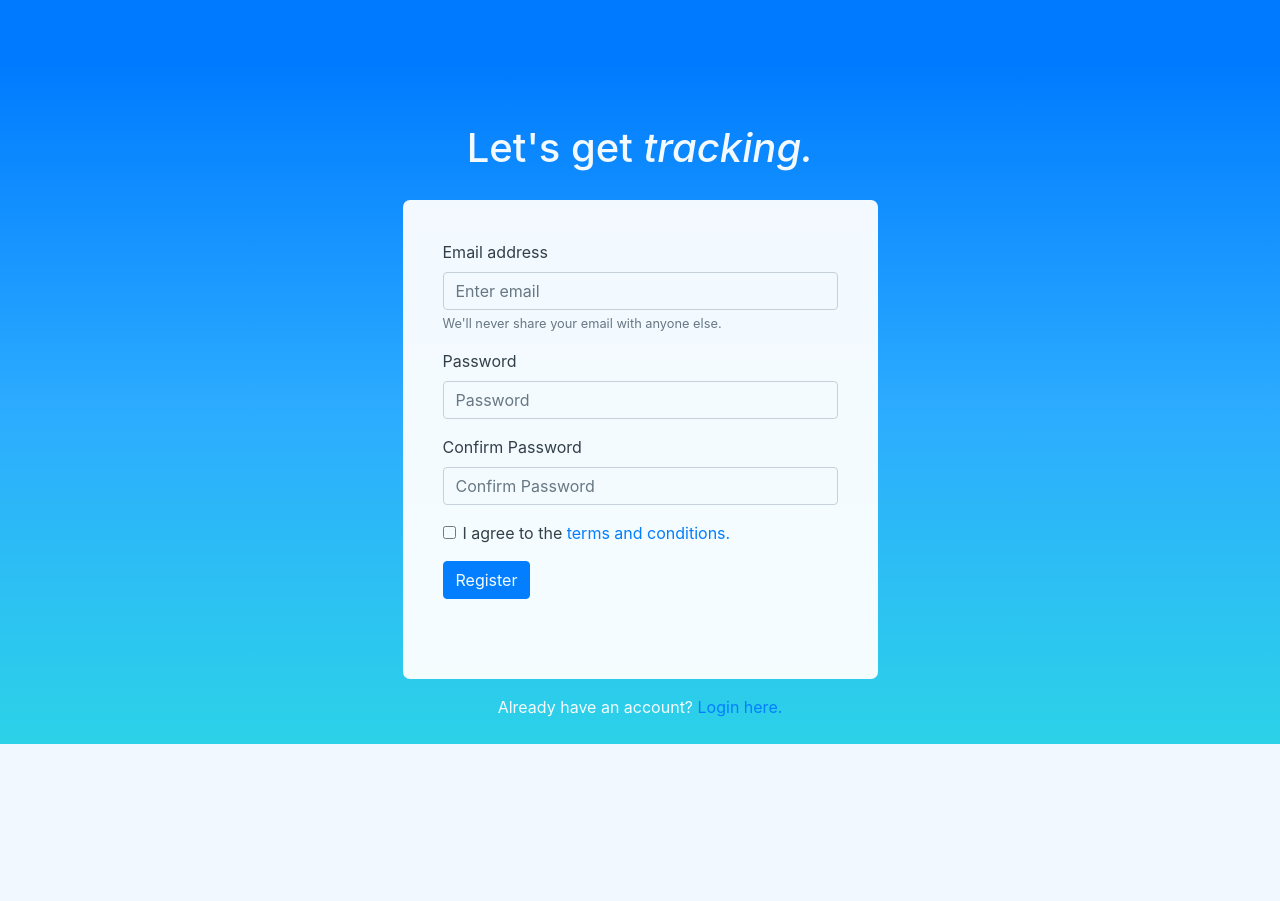
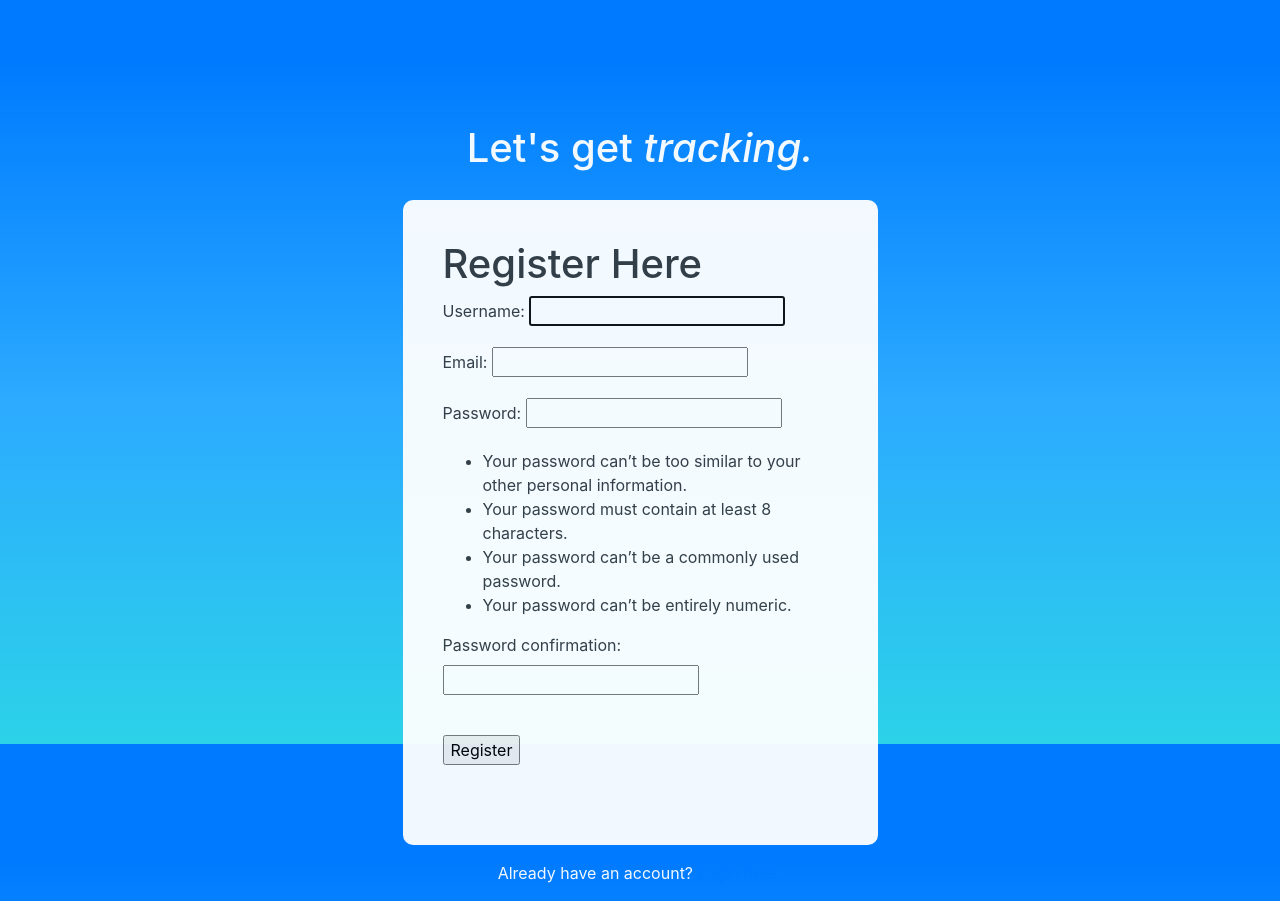
Before and after one commit to thelonster/466-Cryptocurrency-Site, a Django app: page /register/ in a window 1280 px wide. Shown: the part 56-957 px from the top of the page. Before the commit the page ends 800 px from the top, so only its background shows below. Run offline with Django 3.2, Linux system fonts and the light colour scheme; some libraries are stand-ins or nearby versions.

Commit message:
Add files via upload

```diff
--- a/ProjectCoin/ProjectCoin/pages/templates/base.html
+++ b/ProjectCoin/ProjectCoin/pages/templates/base.html
@@ -49,9 +49,12 @@
                 </ul>
                 <div class="collapse navbar-collapse justify-content-end">
                     <ul class="navbar-nav">
-                        {% if logged_in %}
+                        {%if user.is_authenticated%}
                             <li class="nav-item active navspacing-right">
-                                <a class="nav-link text-white" href="{% url 'dashboard'%}"><b>My Profile</b></a>
+                                <a class="nav-link text-white" href="{% url 'dashboard'%}"><b>{{user.username}}</b></a>
+                            </li>
+                            <li class="nav-item active navspacing-right">
+                                <a class="nav-link text-white" href="{% url 'user_logout'%}"><b>Logout</b></a>
                             </li>
                         {%else%}
                             <li class="nav-item active navspacing-right">
@@ -65,7 +68,6 @@
                 </div>
             </div>
         </nav>
-
     </div>
 
     {% block content %}
--- a/ProjectCoin/ProjectCoin/pages/templates/register.html
+++ b/ProjectCoin/ProjectCoin/pages/templates/register.html
@@ -1,5 +1,5 @@
 {% extends 'base.html' %}
-
+{% load staticfiles %}
 {% block content %}
 <div style="padding-top: 180px;">
         <h1>
@@ -10,37 +10,28 @@
         <div class="container text-dark" style="border-radius: 7px; padding-top: 20px;">
             <div class="row" style="border-radius: 7px;">
                 <div class="col"></div>
-                <div class="col-sm-5 text-dark bg-white softpad" style="border-radius: 7px; padding-left: 40px; padding-right: 40px;">
-                    <form>
-                        <div class="form-group">
-                            <label for="exampleInputEmail1">Email address</label>
-                            <input type="email" class="form-control" id="exampleInputEmail1" aria-describedby="emailHelp"
-                                placeholder="Enter email">
-                            <small id="emailHelp" class="form-text text-muted">We'll never share your email with anyone
-                                else.</small>
-                        </div>
-                        <div class="form-group">
-                            <label for="exampleInputPassword1">Password</label>
-                            <input type="password" class="form-control" id="exampleInputPassword1" placeholder="Password">
-                        </div>
-                        <div class="form-group">
-                                <label for="exampleInputPassword1">Confirm Password</label>
-                                <input type="password" class="form-control" id="exampleInputPassword1" placeholder="Confirm Password">
-                            </div>
-                        <div class="form-group form-check">
-                            <input type="checkbox" class="form-check-input" id="exampleCheck1">
-                            <label class="form-check-label" for="exampleCheck1">I agree to the <a href="#">terms and
-                                    conditions.</a></label>
-                        </div>
-                        <button type="submit" class="btn btn-primary">Register</button>
-                    </form>
+                <div class="col-sm-5 text-dark bg-white softpad" style="border-radius: 10px; padding-left: 40px; padding-right: 40px;">
+                    {% if registered %}
+                      <h1>Thank you for registering!</h1>
+                    {% else %}
+                      <h1>Register Here</h1>
+                      <form method="POST">
+                        {% csrf_token %}
+                        {{ user_form.as_p }}
+                        <style>
+                        .helptext{ visibility: hidden};
+                        </style>
+                        <input type="submit" name="" value="Register">
+                      </form>
+
+                    {% endif %}
                 </div>
                 <div class="col"></div>
             </div>
 
         </div>
         <p>
-                <center>Already have an account? <a href="{% url 'login' %}">Login here.</a></center>
+                <center>Already have an account? <a href="{% url 'user_login' %}">Login here.</a></center>
             </p>
     </div>
 
```
Also changed, not shown: ProjectCoin/ProjectCoin/pages/templates/login.html (+10 -9 lines). Lines whose indentation alone changed are shown as unchanged.
